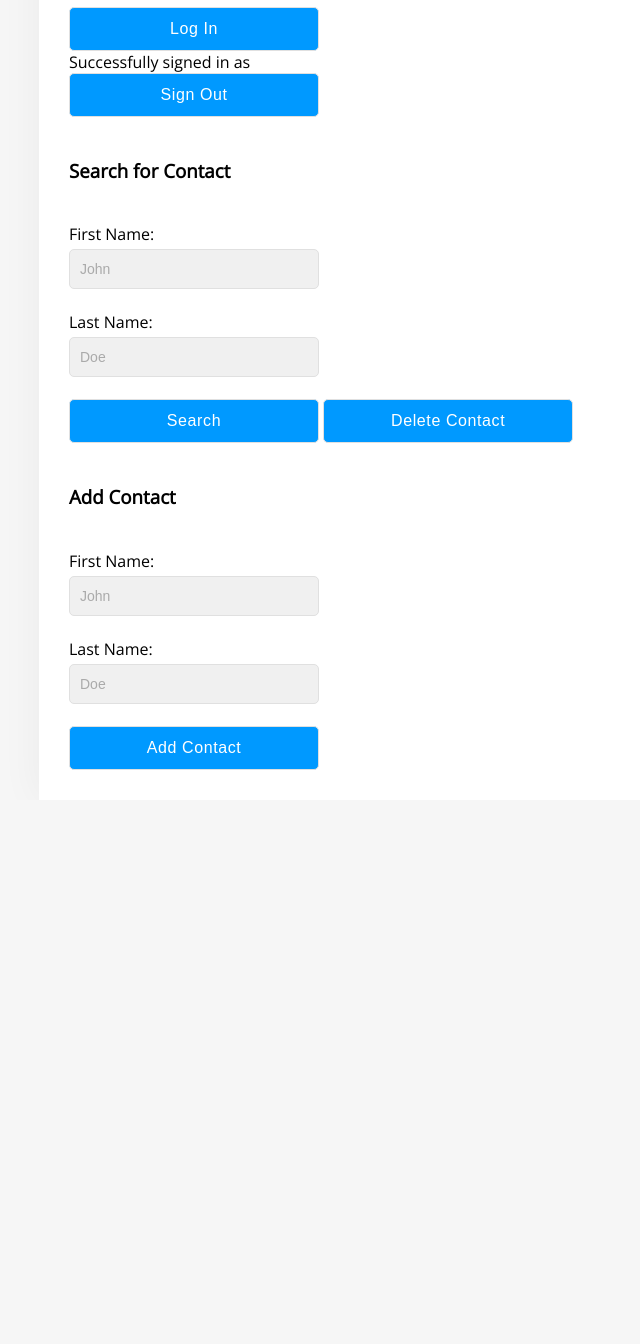
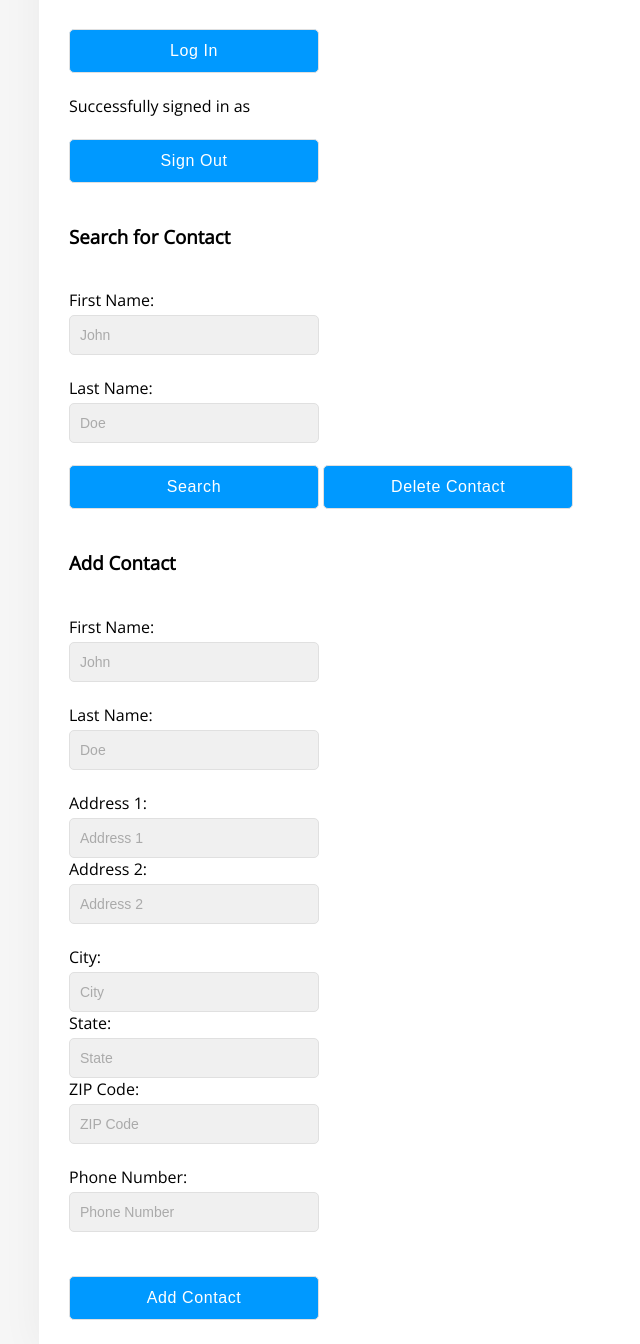
Before and after one commit to vgarciadequevedo91/Project1, a website: page main.html in a window 1280 px wide. Shown: the part 360-1704 px from the top of the page, without its empty margins (111-751 px from the left). Before the commit the page ends 1160 px from the top, so only its background shows below. Drawn offline with nearby package versions, Linux system fonts and the light colour scheme; files that its build step writes are made by us from their sources.

Commit message:
Update main.html

```diff
--- a/main.html
+++ b/main.html
@@ -1,3 +1,5 @@
+
+
 <html>
   <!--
       FUNCTIONS TO BE IMPLEMENTED:
@@ -6,7 +8,6 @@
         doSearch()
         doDelete()
         doAdd()
-
         Include error message should any functions fail.
         RESULTS (error messages) TO IMPLEMENT:
           "loginResult" => "User/Password combination incorrect", "Login Failed. Try Again", etc.
@@ -19,7 +20,7 @@
       <title>Contact Manager - Group 5</title> <!-- what will appear in tab bar -->
       <script type = "text/javascript" src = "js/code.js"></script> <!-- 'code' is
       name of .js file found in 'js' folder in dir -->
-      <link href="css/styles.css" rel="stylesheet"> <!-- folder = css -->
+      <link href="styles.css" rel="stylesheet"> <!-- folder = css -->
       <link href="https://fonts.googleapis.com/css?family=Open+Sans" rel="stylesheet">
   </head>
 
@@ -34,8 +35,11 @@
             <input type = "text" placeholder = "Enter your username" id = "loginUser">
           <br/>Password:
             <input type = "password" placeholder = "Enter your password" id = "loginPassword">
+</br>
+        <div class = "flexgroup2">
             <br/><button type = "button" id = "loginButton" class = "buttons" onclick="doLogin();">
             Log In</button><br/> <!-- class allows .css file to alter appearance of all objects of class -->
+        </div>
 
           <span id = "loginResult"></span> <!-- will state login error, if any -->
 
@@ -44,21 +48,34 @@
       </div>
 
   <!-- REMEMBER TO ALTER VISIBILITY OF COMPONENTS BELOW -->
+<br/>
+      <div id = "loggedin"> <!-- appearance when logged in -->
 
-      <div id = "loggedin"> <!-- appearance when logged in -->
-          Successfully signed in as <span id ="user"></span><br/>
+          <div class = "signedinText"> Successfully signed in as <span id ="userName"></span> </div>
+        </br>
+          <div class = "flexgroup2">
               <button type = "button" id = "logoutButton" class = "buttons" onclick = "doLogout();">
                 Sign Out</button>
+          </div>
       </div>
 
 
       <div id = "UI"> <!-- overall UI, when logged in -->
             <br/>
             <h3>Search for Contact</h3>
+            <div class = "flexgroup">
+                    <div id = "field" >
                   <br/>First Name:
                     <input type = "text" placeholder = "John" id = "otherUserFN">
+                  </div>
+
+                    <div id = "field" >
                   <br/>Last Name:
                     <input type = "text" placeholder = "Doe" id = "otherUserLN">
+                  </div>
+            </div>
+
+
               <br/><button type = "button" id = "searchButton" class = "buttons" onclick="doSearch();">
               Search</button>
               <span id = "searchResult"></span> <!-- will state if user not found -->
@@ -68,16 +85,54 @@
               Delete Contact</button>
               <span id = "deleteResult"></span> <!-- will state if user can be deleted or not -->
 
+
+
             <!-- if user not found, will display user already added -->
             <br/><br/>
             <h3>Add Contact</h3>
+
+
+            <div class = "flexgroup">
+                <div id = "field" >
             <br/>First Name:
               <input type = "text" placeholder = "John" id = "addUserFN">
+            </div>
+
+              <div id = "field" >
             <br/>Last Name:
             <input type = "text" placeholder = "Doe" id = "addUserLN">
+          </div>
+          </div>
+
+						<!-- Other Contact Info -->
+						<br/>Address 1:
+							<input type = "text" placeholder = "Address 1"  id = "addUserAd1">
+						Address 2:
+							<input type = "text" placeholder = "Address 2"  id = "addUserAd2">
+
+            <div class = "flexgroup">
+						        <br/>
+                  <div id = "field" >City:
+    							<input type = "text" placeholder = "City" id = "addUserCity">
+                </div>
+
+
+                <div id = "field" >
+    						State:
+    							<input type = "text" placeholder = "State"  id = "addUserState">
+                </div>
+            </div>
+
+						ZIP Code:
+							<input type = "number" placeholder = "ZIP Code" id = "addUserZip">
+						<br/>Phone Number:
+							<input type = "tel" placeholder = "Phone Number"  id = "addUserPhone">
+<br/>
+          <div class = "flexgroup2">
               <br/><button type = "button" id = "addButton" class = "buttons" onclick="doAdd();">
               Add Contact</button>
               <span id = "addResult"></span> <!-- will state if user can be added or not -->
+          </div>
 
       </div>
     </div>
```
Lines whose indentation alone changed are shown as unchanged.
